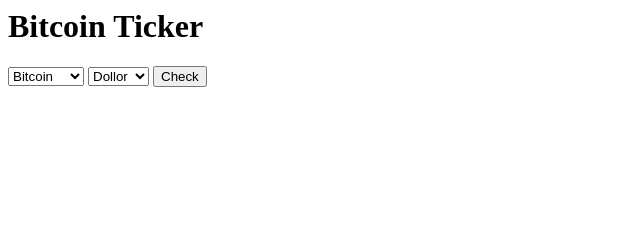
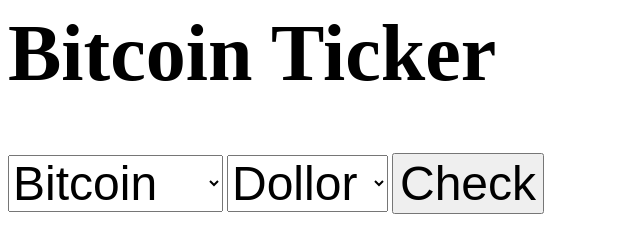
Before and after one commit to webofvinayak/api-test, a plain HTML site: page index.html in a window 1280 px wide. Shown: the whole page, without its empty margins (0-640 px from the left). Drawn offline with Linux system fonts and the light colour scheme.

```diff
--- a/index.html
+++ b/index.html
@@ -1,6 +1,17 @@
 <!doctype>
 <html>
 <head>
+<style>
+.big{
+font-size:3rem;
+
+}
+
+h1{
+font-size:5rem;
+
+}
+</style>
 
 	<title> Bitcoin ticker</title>
 </head>
@@ -9,19 +20,19 @@
 		<h1> Bitcoin Ticker</h1>
 	    <form action="/" method="post">
 
-	    <select name="crypto">
+	    <select class="big" name="crypto">
                 <option value="BTC">Bitcoin</option>
                 <option value="ETH">Etherium</option>
                 <option value="LTC">litecoin</option>
             </select>
 
-	    <select name="fiat">
+	    <select class="big" name="fiat">
                 <option value="USD">Dollor</option>
                 <option value="GBP">Pound</option>
                 <option value="EUR">EURO</option>
             </select>
 
-	    <button type="submit" name="button"> Check</button>
+	    <button class="big" type="submit" name="button"> Check</button>
 	    </form>
 
 
```
Also changed, not shown: index.js (+11 -3 lines).
